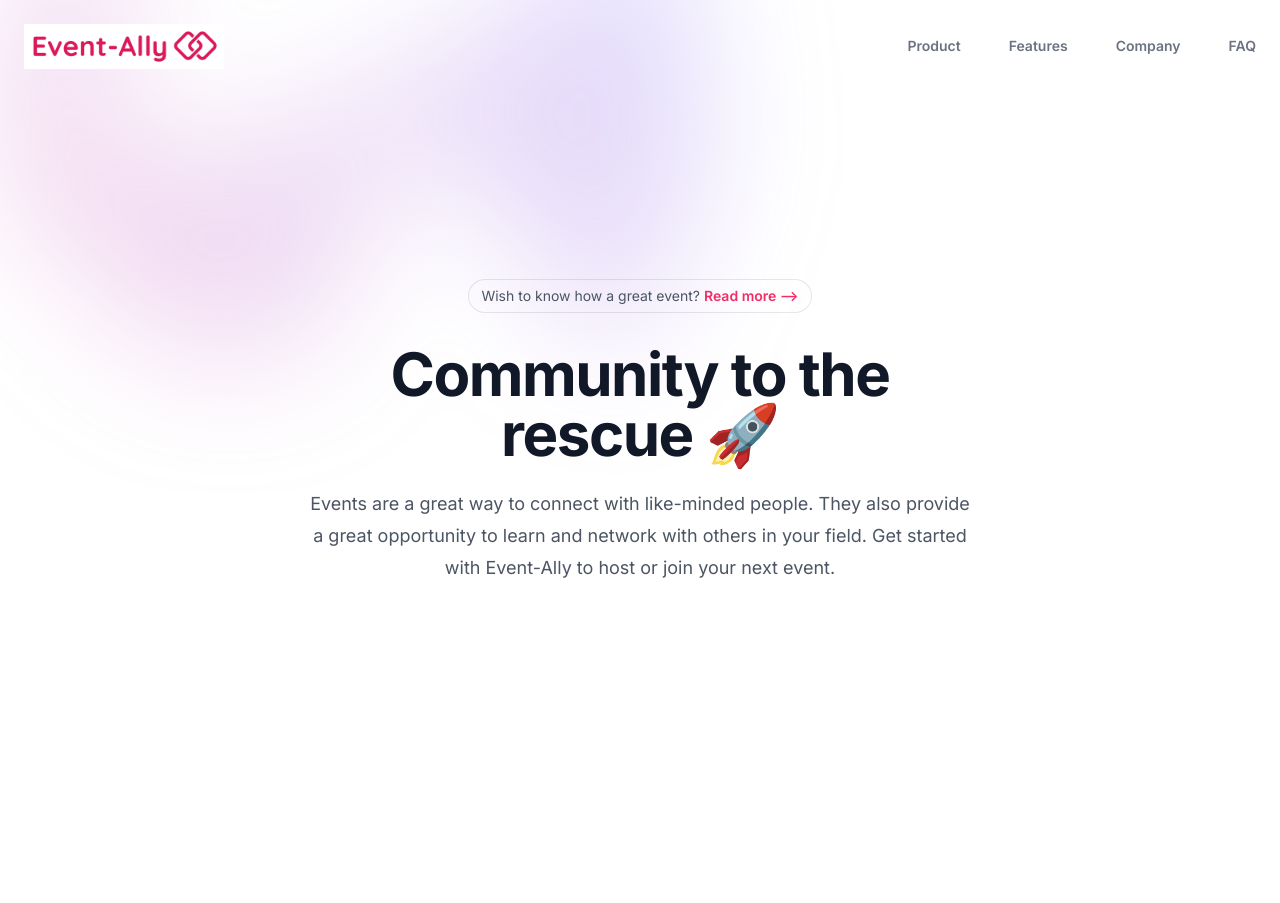
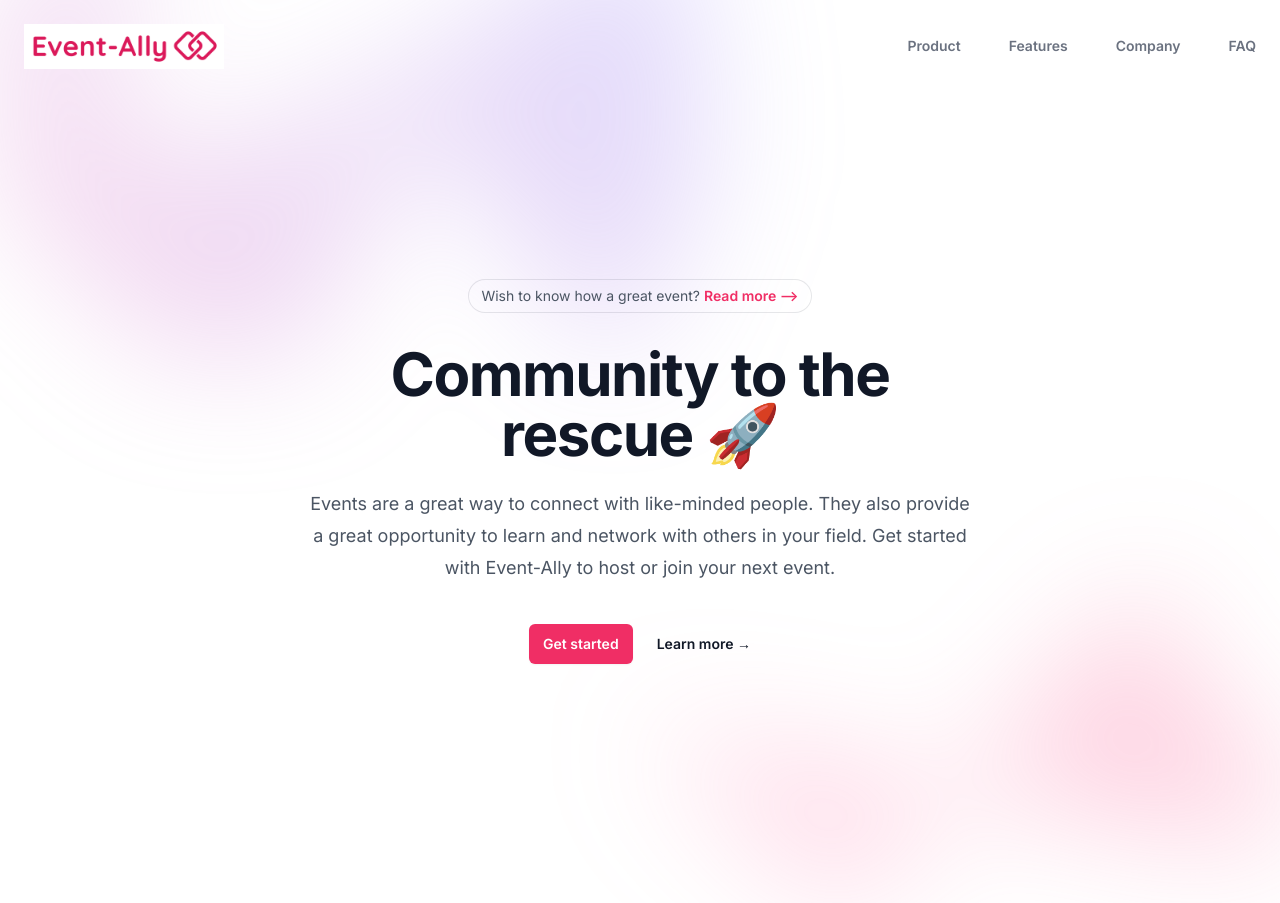
Before and after one commit to SAF2k/event-management, a Next.js app: page / in a window 1280 px wide. Before the commit the page ends 808 px from the top, so only its background shows below. Built offline with nearby package versions, Linux system fonts and the light colour scheme.

Commit message:
welcome page complete

```diff
--- a/app/components/welcome-page.tsx
+++ b/app/components/welcome-page.tsx
@@ -1,10 +1,9 @@
-'use client'
+"use client";
 
 import { useRouter } from "next/navigation";
 
 export default function WelcomeHome() {
-
-    const router = useRouter();
+  const router = useRouter();
 
   return (
     <div className="relative isolate px-6 pt-14 lg:px-8">
@@ -42,7 +41,38 @@ export default function WelcomeHome() {
             provide a great opportunity to learn and network with others in your
             field. Get started with Event-Ally to host or join your next event.
           </p>
+          <div className="mt-10 flex items-center justify-center gap-x-6">
+            <button
+              className="rounded-md bg-[#f02e65] px-3.5 py-2.5 text-sm font-semibold text-white shadow-sm hover:bg-[#990e3c] focus-visible:outline focus-visible:outline-2 focus-visible:outline-offset-2 focus-visible:outline-indigo-600"
+              onClick={() => {
+                localStorage.getItem("userInfo") != null
+                  ? router.push("/landing")
+                  : router.push("/login");
+              }}
+            >
+              Get started
+            </button>
+            <a
+            target="_blank"
+              href="https://github.com/SAF2k/event-management"
+              className="text-sm font-semibold leading-6 text-gray-900"
+            >
+              Learn more <span aria-hidden="true">→</span>
+            </a>
+          </div>
         </div>
+      </div>
+      <div
+        className="absolute inset-x-0 top-[calc(100%-13rem)] -z-10 transform-gpu overflow-hidden blur-3xl sm:top-[calc(100%-30rem)]"
+        aria-hidden="true"
+      >
+        <div
+          className="relative left-[calc(50%+3rem)] aspect-[1255/538] w-[36.125rem] -translate-x-1/2 bg-gradient-to-tr from-[#ff80b5] to-[#f02e65] opacity-30 sm:left-[calc(50%+36rem)] sm:w-[72.1875rem]"
+          style={{
+            clipPath:
+              "polygon(74.1% 44.1%, 100% 61.6%, 97.5% 26.9%, 85.5% 0.1%, 80.7% 2%, 72.5% 32.5%, 60.2% 62.4%, 52.4% 68.1%, 47.5% 58.3%, 45.2% 34.5%, 27.5% 76.7%, 0.1% 64.9%, 17.9% 100%, 27.6% 76.8%, 76.1% 97.7%, 74.1% 44.1%)",
+          }}
+        />
       </div>
     </div>
   );
```
